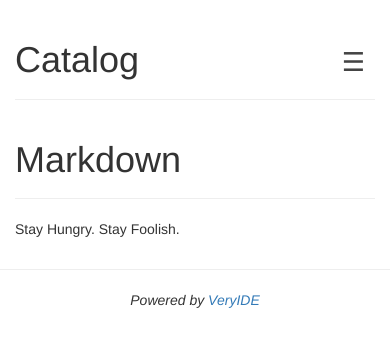
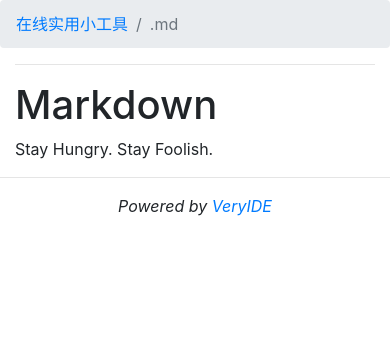
Before and after one commit to MopLand/markdown, a PHP site: page / in a window 390 px wide. Shown: the top 347 px of the page. Run offline with PHP 8.4, Linux system fonts and the light colour scheme; some libraries are stand-ins or nearby versions.

Commit message:
更新文档；

```diff
--- a/index.php
+++ b/index.php
@@ -5,60 +5,98 @@
 	<title>Markdown Reading</title>
 	<meta name="renderer" content="webkit">
 	<meta name="viewport" content="width=device-width, initial-scale=1, maximum-scale=1, user-scalable=no">
-	<link rel="stylesheet" href="//cdn.bootcss.com/bootstrap/3.3.0/css/bootstrap.min.css">
-	<script src="//cdn.bootcss.com/vue/2.3.4/vue.min.js"></script>
+	<link rel="stylesheet" href="//cdn.bootcss.com/bootstrap/4.1.1/css/bootstrap.min.css">
 	<style>
-	@media (min-width: 992px){
-		.open{
-			display: none;
+		address {
+			margin-bottom: 20px;
+			font-style: normal;
+			line-height: 1.42857143
 		}
+
+		code,kbd,pre,samp {
+			font-family: Menlo,Monaco,Consolas,"Courier New",monospace
 		}
-	@media (max-width: 992px){
-		.open{
-			float: right;
-			font-size: 26px;
-			vertical-align: middle;
-			line-height: 28px;
-			margin: 8px 10px;
-			text-decoration: none!important;
-			color: #444;
-			outline: none;
+
+		code {
+			padding: 2px 4px;
+			font-size: 90%;
+			color: #c7254e;
+			background-color: #f9f2f4;
+			border-radius: 4px
 		}
+
+		kbd {
+			padding: 2px 4px;
+			font-size: 90%;
+			color: #fff;
+			background-color: #333;
+			border-radius: 3px;
+			-webkit-box-shadow: inset 0 -1px 0 rgba(0,0,0,.25);
+			box-shadow: inset 0 -1px 0 rgba(0,0,0,.25)
 		}
+
+		kbd kbd {
+			padding: 0;
+			font-size: 100%;
+			font-weight: 700;
+			-webkit-box-shadow: none;
+			box-shadow: none
+		}
+
+		pre {
+			display: block;
+			padding: 9.5px;
+			margin: 0 0 10px;
+			font-size: 0.85rem;
+			line-height: 1.42857143;
+			color: #333;
+			word-break: break-all;
+			word-wrap: break-word;
+			background-color: #f5f5f5;
+			border: 1px solid #ccc;
+			border-radius: 4px
+		}
+
+		pre code {
+			padding: 0;
+			font-size: inherit;
+			color: inherit;
+			white-space: pre-wrap;
+			background-color: transparent;
+			border-radius: 0
+		}
+
 	</style>
 </head>
 <body>
 
 <?php
 $base = './../notes/';
-$list = glob( $base.'*.md' );
 $file = isset( $_GET['file'] ) ? $_GET['file'] : NULL;
 $local = $base . $file .'.md';
 ?>
 
+<nav aria-label="breadcrumb">
+	<ol class="breadcrumb">
+		<li class="breadcrumb-item"><a href="/">在线实用小工具</a></li>
+		<li class="breadcrumb-item active" aria-current="page"><?php echo $file .'.md';?></li>
+	</ol>
+</nav>
+
+<div class="my-3 mx-3"></div>
+
 <div class="container" id="app">
 
-	<div class="row">
+	<?php
+	$list = glob( $base.'*.md' );
+	foreach( $list as $k => $v ){
+		echo '<a class="btn btn-sm m-1 '. ( basename($v, '.md') == $file ? 'btn-secondary' : 'btn-outline-secondary' ) .'" href="'. basename( $v ) .'" role="button">'. basename($v, '.md') .'</a>';
+	}
+	?>
 
-	  <div class="col-md-2">
-		<div class="page-header">
-		  <a class="open" v-on:click="toggle()">&#9776;</a>
-		  <h1>Catalog</h1>
-		</div>
-		<div class="list-group" v-if="status">
-		  <?php foreach ($list as $item) { ?>
-		  <a href="<?php echo basename($item);?>" class="list-group-item <?php echo basename($item, '.md') == $file ? 'active' : NULL;?>"><?php echo basename($item, '.md');?></a>
-		  <?php } ?>
-		</div>
-	  </div>
-
-	  <div class="col-md-10">
+	<hr />
 
 	<?php if( file_exists( $local ) ): ?>
-
-			<div class="page-header">
-			  <h1><?php echo $file;?>.md</h1>
-			</div>
 
 		<?php
 			require_once 'Parsedown.php';
@@ -83,29 +121,13 @@ $local = $base . $file .'.md';
 	<?php endif; ?>
 
 </div>
-	</div>
-</div>
-
-<script>
-var catlog = new Vue({
-	el : '#app',
-	delimiters: ['${', '}'],
-	data : {
-		status : ( window.innerWidth >= 992 )
-	},
-	methods : {
-		toggle : function(){
-			this.status = 1 - this.status;
-			console.log( this.status );
-		}
-	}
-});
-</script>
 
 <hr />
 <footer>
 	<p class="text-center"><i>Powered by <a href="http://www.veryide.com/" target="_blank">VeryIDE</a></i></p>
 </footer>
 
+<script src="./project/app.js"></script>
+
 </body>
 </html>
```
Also changed, not shown: favicon.ico (added). Lines whose indentation alone changed are shown as unchanged.
